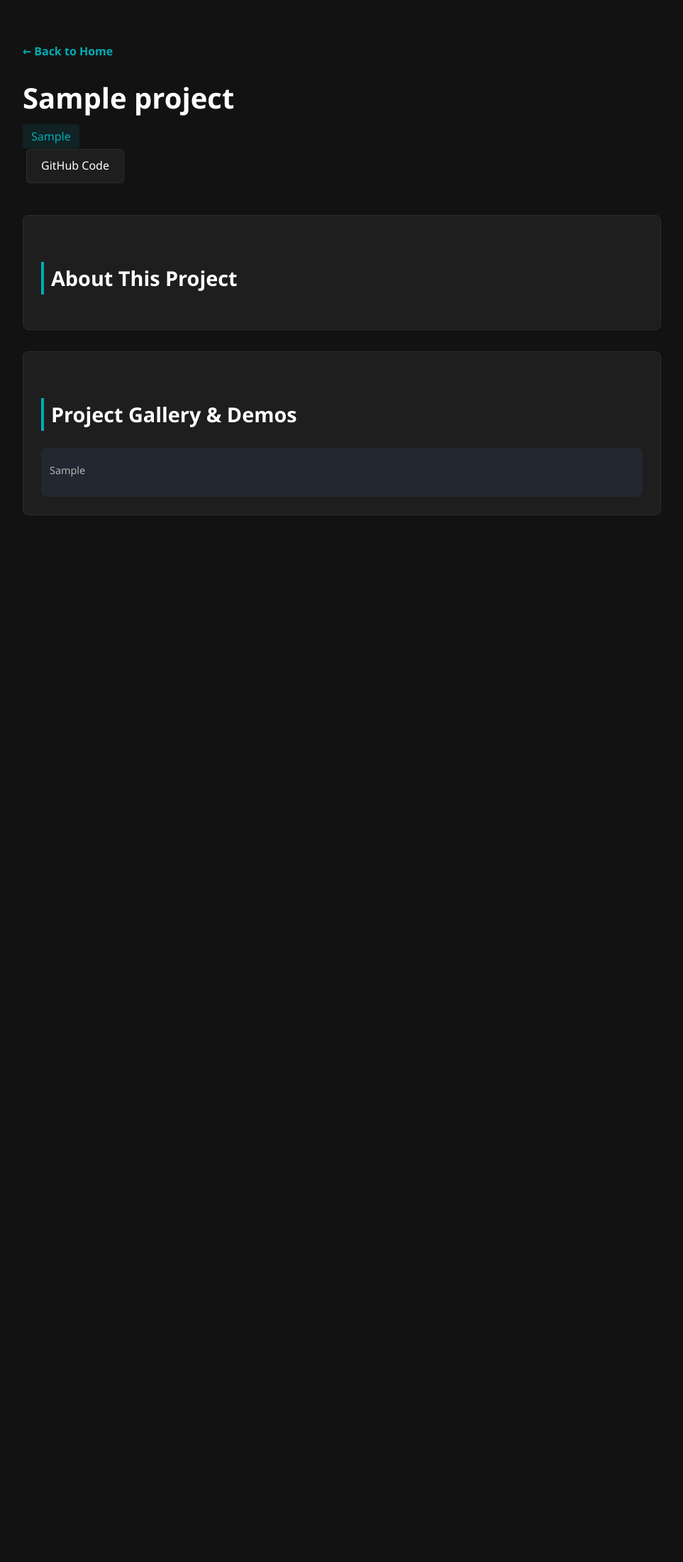
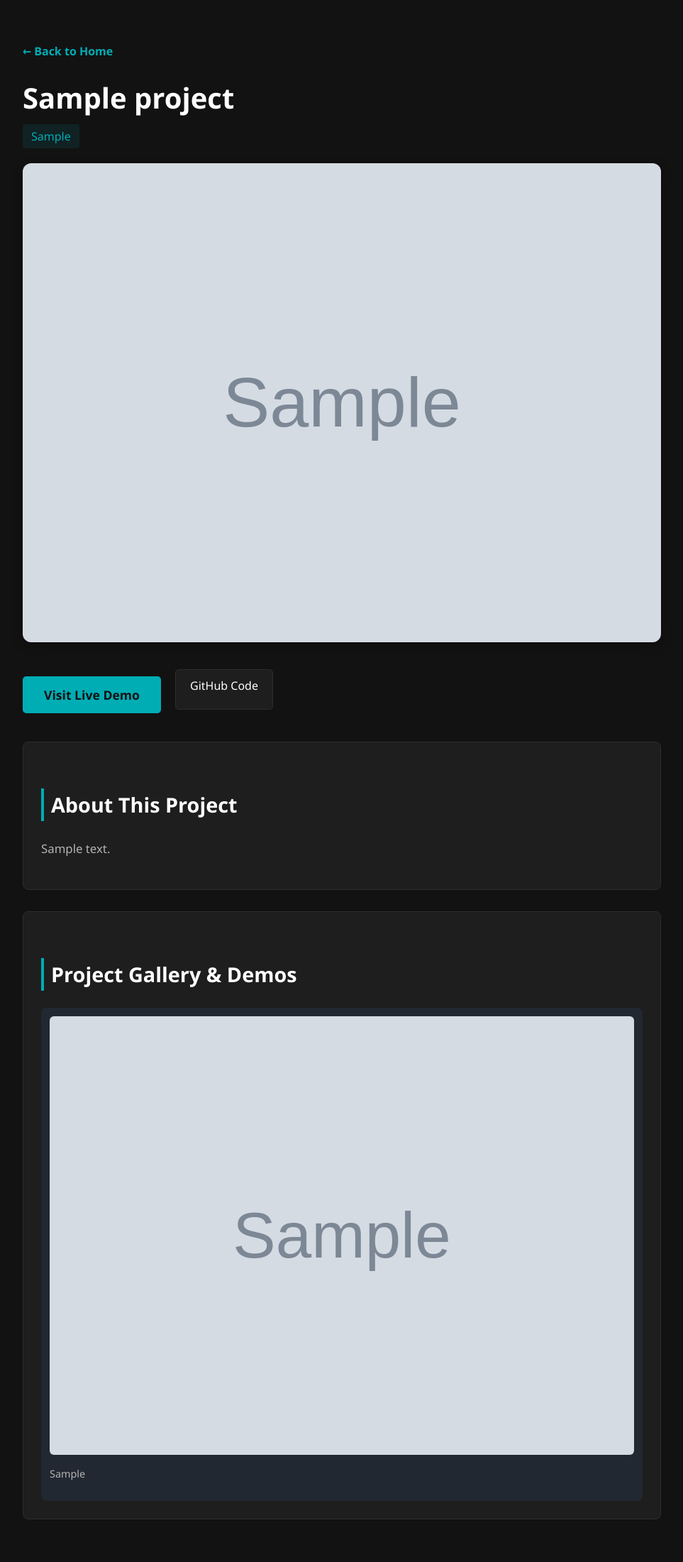
Before and after one commit to palapeshmarga/MyProfile, a Django app: page /project/1/ in a window 1280 px wide. Shown: the whole page at 71% size, without its empty margins (158-1121 px from the left). Before the commit the page ends 726 px from the top, so only its background shows below. Run offline with Django 5.2, Linux system fonts and the light colour scheme; tables that the repository leaves empty hold one stand-in row (values such as "Sample post"); grey boxes marked "Sample" are stand-in pictures.

Commit message:
Matched template variable names to models

```diff
--- a/mySite/urls.py
+++ b/mySite/urls.py
@@ -24,6 +24,6 @@ urlpatterns = [
     path('', include('portfolio.urls')),
 ]
 
-# Serves media files (uploaded project photos/GIFs)
+# Serves uploaded media during development
 if settings.DEBUG:
     urlpatterns += static(settings.MEDIA_URL, document_root=settings.MEDIA_ROOT)
--- a/portfolio/templates/portfolio/project_detail.html
+++ b/portfolio/templates/portfolio/project_detail.html
@@ -14,40 +14,43 @@
         <h1 style="margin-top: 20px; font-size: 2.5rem;">{{ project.title }}</h1>
         <span class="tech-tag" style="font-size: 1rem; padding: 6px 12px;">{{ project.technology }}</span>
 
-        <!-- Main Banner Image/GIF -->
-        {% if project.featured_image %}
+        <!-- Main Banner Image/GIF (Matches project.thumbnail in models.py) -->
+        {% if project.thumbnail %}
             <div style="margin: 25px 0;">
-                <img src="{{ project.featured_image.url }}" alt="{{ project.title }}" style="width: 100%; border-radius: 12px; box-shadow: 0 4px 15px rgba(0,0,0,0.3);">
+                <img src="{{ project.thumbnail.url }}" alt="{{ project.title }}" style="width: 100%; border-radius: 12px; box-shadow: 0 4px 15px rgba(0,0,0,0.3);">
             </div>
         {% endif %}
 
-        <!-- Links -->
+        <!-- Links (Matches project.demo_url and project.github_url in models.py) -->
         <div style="display: flex; gap: 15px; margin-bottom: 30px;">
-            {% if project.live_url %}
-                <a href="{{ project.live_url }}" target="_blank" class="email-btn" style="text-decoration: none;">Visit Live Demo</a>
+            {% if project.demo_url %}
+                <a href="{{ project.demo_url }}" target="_blank" class="email-btn" style="text-decoration: none;">Visit Live Demo</a>
             {% endif %}
             {% if project.github_url %}
                 <a href="{{ project.github_url }}" target="_blank" class="social-icon" style="padding: 10px 20px; text-decoration: none;">GitHub Code</a>
             {% endif %}
         </div>
 
-        <!-- Description -->
+        <!-- Description (Matches project.description in models.py) -->
         <div class="about-section">
             <h2>About This Project</h2>
-            <p class="about-text" style="white-space: pre-line; line-height: 1.8;">{{ project.full_description }}</p>
+            <p class="about-text" style="white-space: pre-line; line-height: 1.8;">{{ project.description }}</p>
         </div>
 
-        <!-- Additional Screenshots, GIFs, & Videos Gallery -->
+        <!-- Gallery (Matches item.file in ProjectMedia model) -->
         {% if project.media_files.all %}
             <div class="about-section" style="margin-top: 30px;">
                 <h2>Project Gallery & Demos</h2>
                 <div style="display: grid; grid-template-columns: repeat(auto-fit, minmax(280px, 1fr)); gap: 20px; margin-top: 15px;">
                     {% for item in project.media_files.all %}
                         <div style="background: #222831; padding: 12px; border-radius: 8px;">
-                            {% if item.media_type == 'image' and item.image_file %}
-                                <img src="{{ item.image_file.url }}" alt="Gallery Image" style="width: 100%; border-radius: 6px;">
-                            {% elif item.media_type == 'video_url' and item.video_url %}
-                                <p style="margin-bottom: 8px;"><a href="{{ item.video_url }}" target="_blank" style="color: #00adb5;">Watch Video Demo ↗</a></p>
+                            {% if item.media_type == 'image' and item.file %}
+                                <img src="{{ item.file.url }}" alt="Gallery Image" style="width: 100%; border-radius: 6px;">
+                            {% elif item.media_type == 'video' and item.file %}
+                                <video controls style="width: 100%; border-radius: 6px;">
+                                    <source src="{{ item.file.url }}" type="video/mp4">
+                                    Your browser does not support the video tag.
+                                </video>
                             {% endif %}
 
                             {% if item.caption %}
```
Also changed, not shown: portfolio/templates/portfolio/home.html (+7 -7 lines), portfolio/static/portfolio/profilePicture1.jpg (deleted).
